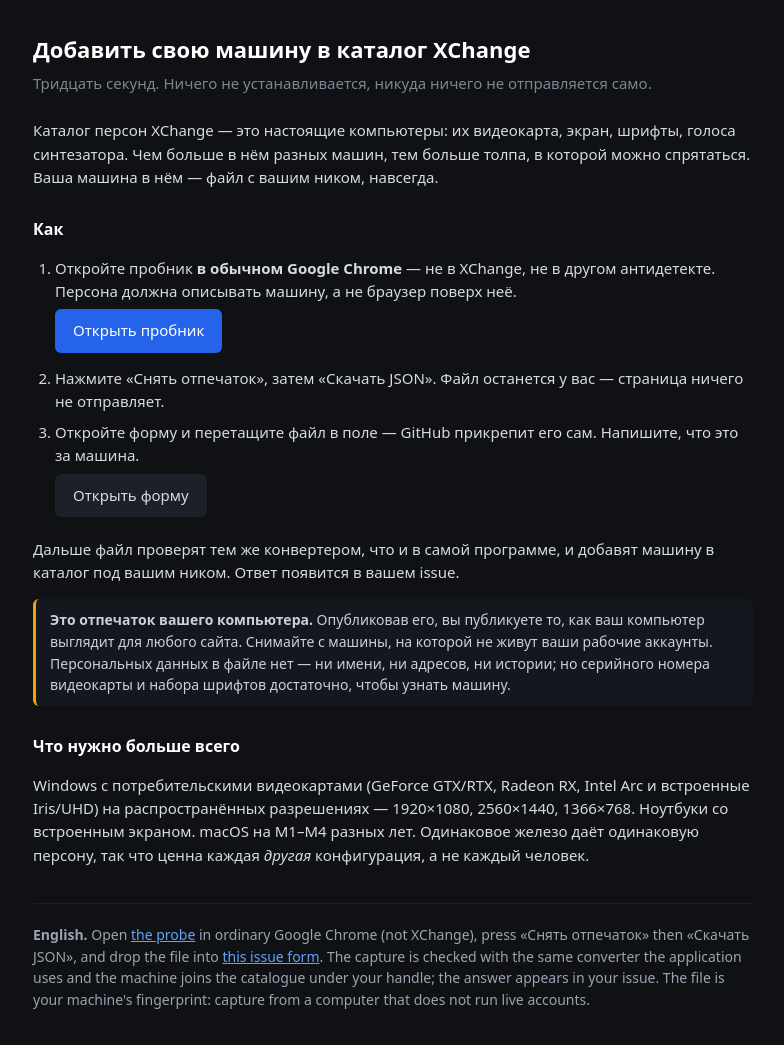
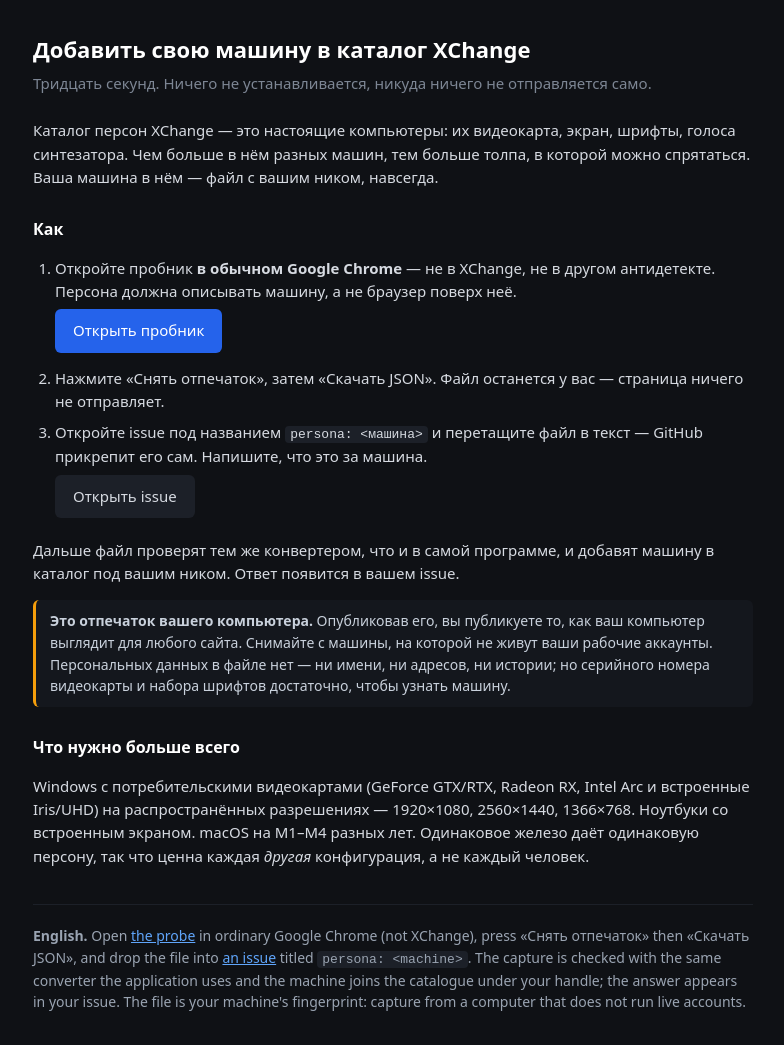
Before and after one commit to dx5tool/detect-suite, a plain HTML site: page index.html in a window 1280 px wide. Shown: the whole page, without its empty margins (247-1031 px from the left). Drawn offline with Linux system fonts and the light colour scheme.

Commit message:
Send a capture as an issue, not through a form
The issue form is gone from the feed repository: it carries documents and releases, not templates. The page and the probe now say to open a blank issue titled persona: <machine> with the file attached.

```diff
--- a/index.html
+++ b/index.html
@@ -35,8 +35,9 @@
       Персона должна описывать машину, а не браузер поверх неё.
       <br><a class="btn" href="probe.html" target="_blank" rel="noopener">Открыть пробник</a></li>
   <li>Нажмите «Снять отпечаток», затем «Скачать JSON». Файл останется у вас — страница ничего не отправляет.</li>
-  <li>Откройте форму и перетащите файл в поле — GitHub прикрепит его сам. Напишите, что это за машина.
-      <br><a class="btn ghost" href="https://github.com/dx5tool/tiktoklead/issues/new?template=persona.yml" target="_blank" rel="noopener">Открыть форму</a></li>
+  <li>Откройте issue под названием <code>persona: &lt;машина&gt;</code> и перетащите файл в текст —
+      GitHub прикрепит его сам. Напишите, что это за машина.
+      <br><a class="btn ghost" href="https://github.com/dx5tool/tiktoklead/issues/new" target="_blank" rel="noopener">Открыть issue</a></li>
 </ol>
 <p>Дальше файл проверят тем же конвертером, что и в самой программе, и добавят машину в каталог под вашим
 ником. Ответ появится в вашем issue.</p>
@@ -57,7 +58,8 @@ macOS на M1–M4 разных лет. Одинаковое железо даё
 <div class="en">
   <b>English.</b> Open <a href="probe.html">the probe</a> in ordinary Google Chrome (not XChange), press
   «Снять отпечаток» then «Скачать JSON», and drop the file into
-  <a href="https://github.com/dx5tool/tiktoklead/issues/new?template=persona.yml">this issue form</a>.
+  <a href="https://github.com/dx5tool/tiktoklead/issues/new">an issue</a>
+  titled <code>persona: &lt;machine&gt;</code>.
   The capture is checked with the same converter the application uses and the machine joins the
   catalogue under your handle; the answer appears in your issue.
   The file is your machine's fingerprint: capture from a computer that does not run live accounts.
```
Also changed, not shown: probe.html (+2 -1 lines).
